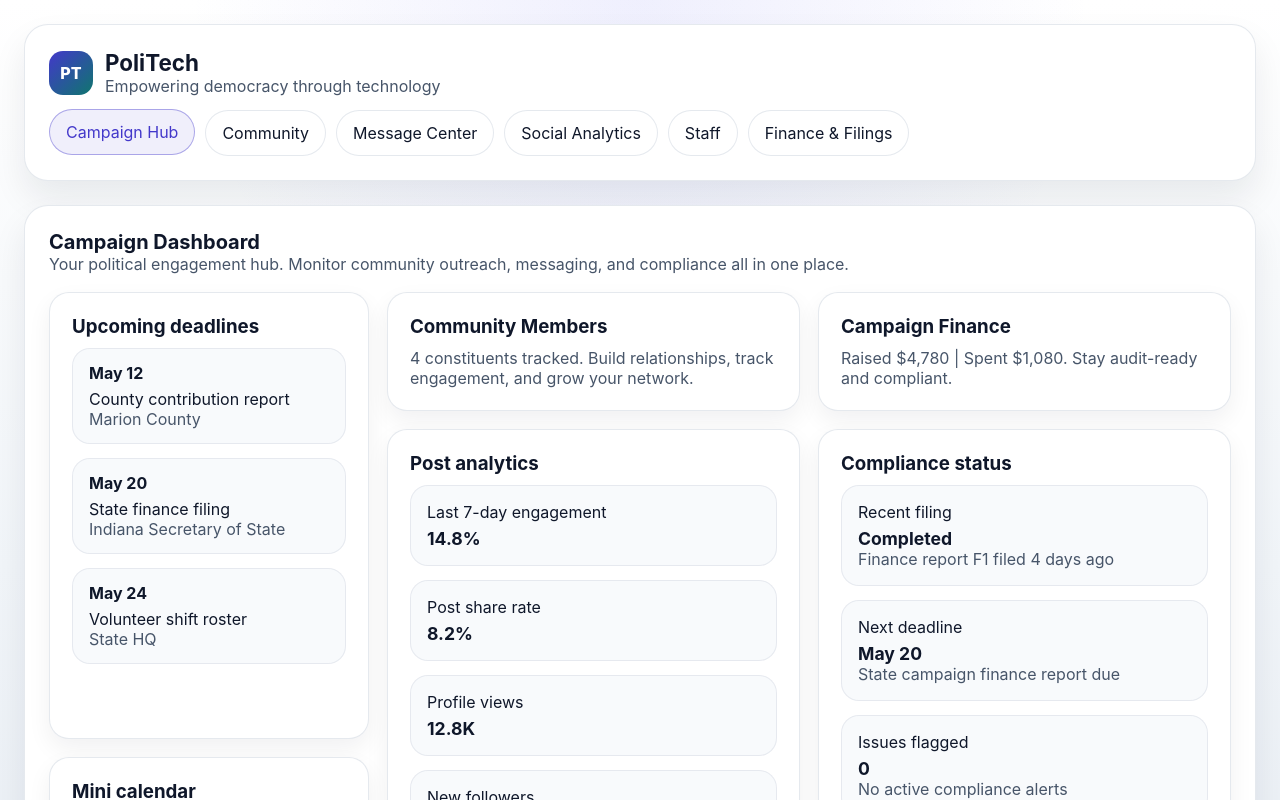
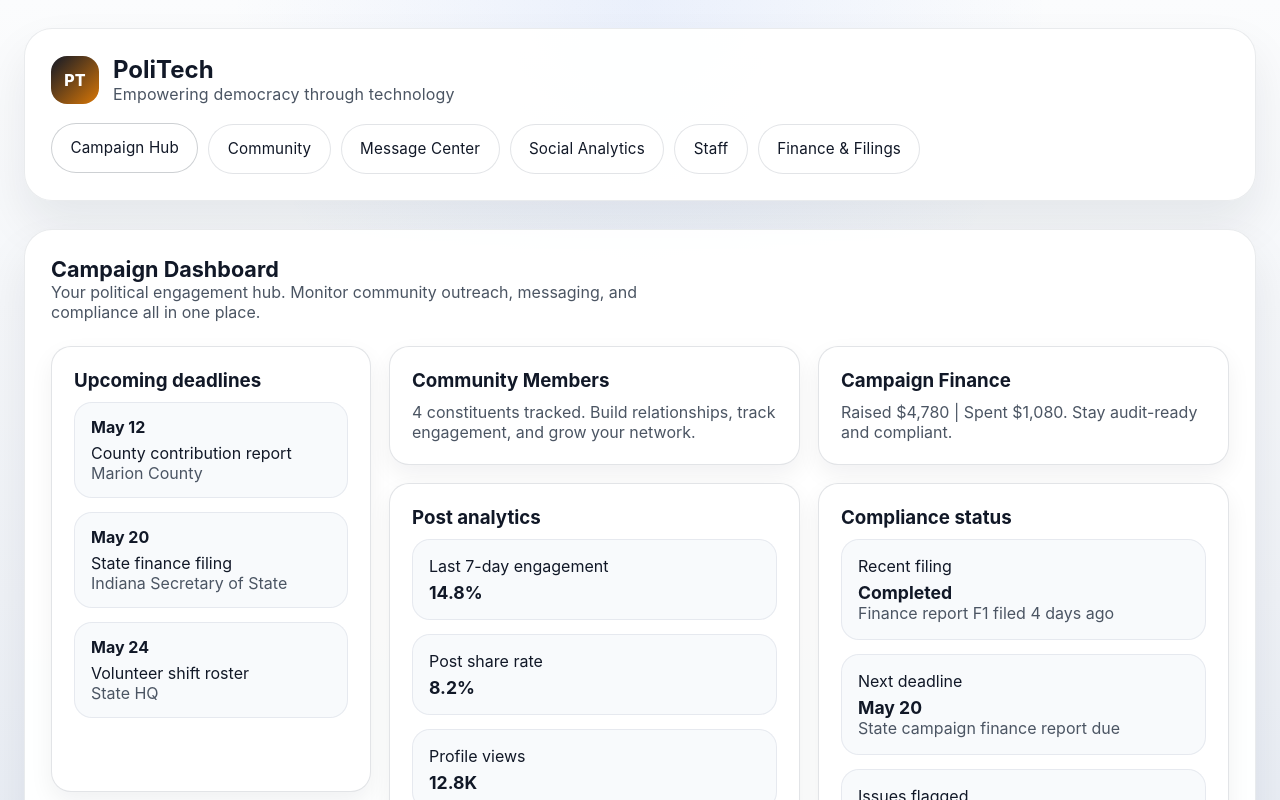
Before and after one commit to TyoshiChikayama-Jackson/politician-side-politechllc, a React (Vite) app: page / in a window 1280 px wide. Shown: the top 800 px of the page. Built offline with nearby package versions, Linux system fonts and the light colour scheme.

Commit message:
redesign UI

```diff
--- a/src/styles.css
+++ b/src/styles.css
@@ -1,17 +1,19 @@
 :root {
   color-scheme: light;
-  --bg: #f8fafc;
+  --bg: #eff2f7;
   --surface: #ffffff;
+  --surface-soft: #f8fafc;
   --surface-strong: #e2e8f0;
-  --text: #0f172a;
-  --muted: #475569;
-  --brand: #4338ca;
-  --brand-soft: #6366f1;
-  --accent: #0f766e;
+  --text: #111827;
+  --muted: #4b5563;
+  --brand: #111827;
+  --brand-soft: #2563eb;
+  --accent: #d97706;
   --danger: #b91c1c;
-  --warn: #b45309;
+  --warn: #c2410c;
   --card: #ffffff;
-  --border: rgba(148, 163, 184, 0.24);
+  --border: rgba(79, 89, 109, 0.16);
+  --shadow: rgba(15, 23, 42, 0.08);
   font-family: Inter, ui-sans-serif, system-ui, -apple-system, BlinkMacSystemFont, 'Segoe UI', sans-serif;
 }
 
@@ -22,13 +24,14 @@
 html, body, #root {
   min-height: 100%;
   margin: 0;
-  background: radial-gradient(circle at top, rgba(99, 102, 241, 0.1), transparent 32%),
-    linear-gradient(180deg, #ffffff 0%, #f1f5f9 45%, #e2e8f0 100%);
+  background: radial-gradient(circle at top, rgba(37, 99, 235, 0.08), transparent 28%),
+    linear-gradient(180deg, #fbfcfd 0%, #eff2f7 45%, #dbe3ef 100%);
   color: var(--text);
 }
 
 body {
   margin: 0;
+  background: var(--bg);
 }
 
 a {
@@ -42,31 +45,32 @@ button, input, textarea, select {
 
 .brand-shell {
   min-height: 100vh;
-  padding: 24px;
+  padding: 28px 24px 36px;
 }
 
 .app-shell {
-  max-width: 1360px;
+  max-width: 1400px;
   margin: 0 auto;
   display: grid;
-  gap: 24px;
+  gap: 28px;
 }
 
 .site-brand {
   display: flex;
   align-items: center;
-  gap: 12px;
+  gap: 14px;
 }
 
 .site-brand .logo {
-  width: 44px;
-  height: 44px;
-  border-radius: 14px;
+  width: 48px;
+  height: 48px;
+  border-radius: 16px;
   background: linear-gradient(135deg, var(--brand), var(--accent));
   display: grid;
   place-items: center;
   font-weight: 800;
   color: white;
+  font-size: 1rem;
 }
 
 .site-brand h1,
@@ -75,18 +79,19 @@ button, input, textarea, select {
 }
 
 .site-brand h1 {
-  font-size: 1.4rem;
+  font-size: 1.5rem;
 }
 
 .site-brand p {
   color: var(--muted);
+  letter-spacing: 0.01em;
 }
 
 .page-header {
   display: flex;
   flex-wrap: wrap;
   justify-content: space-between;
-  gap: 14px;
+  gap: 20px;
   align-items: center;
 }
 
@@ -97,20 +102,22 @@ button, input, textarea, select {
 }
 
 .nav-button {
-  border: 1px solid rgba(148, 163, 184, 0.24);
-  background: rgba(255, 255, 255, 0.95);
+  border: 1px solid rgba(79, 89, 109, 0.16);
+  background: rgba(255, 255, 255, 0.92);
   color: var(--text);
-  padding: 0.75rem 1rem;
+  padding: 0.9rem 1.15rem;
   border-radius: 999px;
   cursor: pointer;
   transition: border-color 0.2s ease, color 0.2s ease, background 0.2s ease, transform 0.2s ease;
+  font-size: 0.95rem;
+  letter-spacing: 0.01em;
 }
 
 .nav-button.active,
 .nav-button:hover {
-  border-color: rgba(67, 56, 202, 0.4);
+  border-color: rgba(31, 41, 55, 0.22);
   color: var(--brand);
-  background: rgba(67, 56, 202, 0.08);
+  background: rgba(255, 255, 255, 0.98);
   transform: translateY(-1px);
 }
 
@@ -120,11 +127,11 @@ button, input, textarea, select {
 }
 
 .section-panel {
-  background: var(--surface);
-  border: 1px solid var(--border);
-  border-radius: 24px;
-  padding: 24px;
-  box-shadow: 0 18px 34px rgba(15, 23, 42, 0.08);
+  background: rgba(255, 255, 255, 0.95);
+  border: 1px solid rgba(79, 89, 109, 0.12);
+  border-radius: 28px;
+  padding: 26px;
+  box-shadow: 0 24px 48px rgba(15, 23, 42, 0.08);
 }
 
 .section-title {
@@ -133,25 +140,19 @@ button, input, textarea, select {
   justify-content: space-between;
   gap: 16px;
   align-items: center;
-  margin-bottom: 18px;
+  margin-bottom: 24px;
 }
 
 .section-title h2 {
   color: var(--text);
-}
-
-.section-title p {
-  color: var(--muted);
-}
-
-.section-title h2 {
   margin: 0;
-  font-size: 1.25rem;
+  font-size: 1.35rem;
 }
 
 .section-title p {
   margin: 0;
   color: var(--muted);
+  max-width: 600px;
 }
 
 .dashboard-grid {
```
